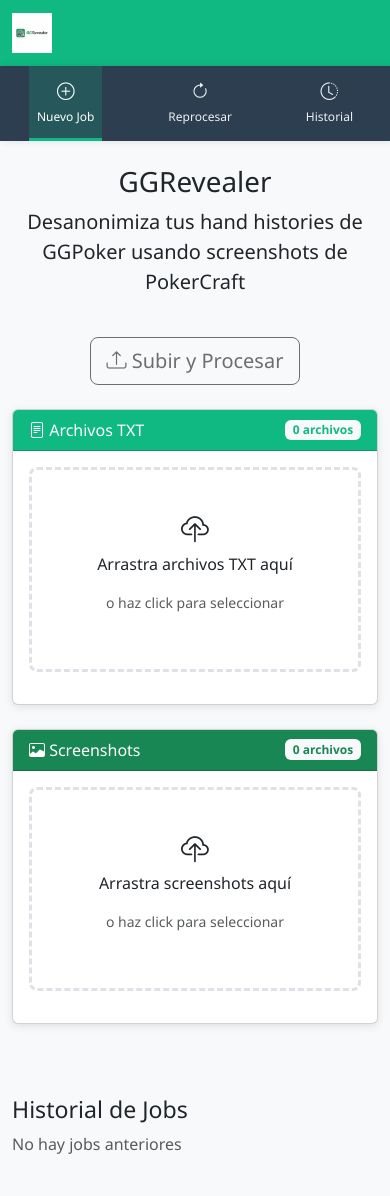
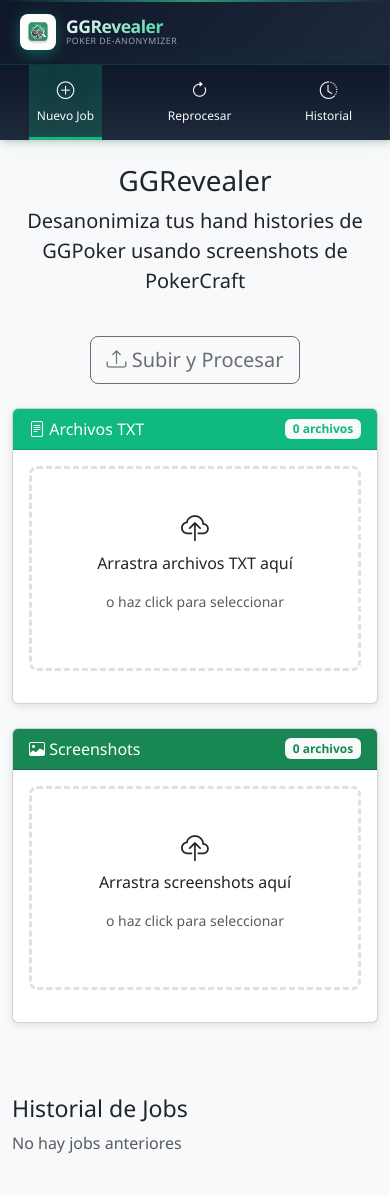
Before and after one commit to clickmediapropy/ggrevealer-3-repl, a FastAPI app: page /app in a window 390 px wide. After the commit the page ends 1153 px from the top, so only its background shows below. Run offline with FastAPI, Linux system fonts and the light colour scheme; data that the repository does not hold is empty; some libraries are stand-ins or nearby versions.

Commit message:
Implement premium dark navbar design with gradients and glow effects
- Add dark premium theme CSS variables (navbar-dark, brand-green-glow, etc.)
- Replace green navbar with dark slate gradient background
- Implement animated glow border at top of navbar
- Add logo container with hover effects and green glow shadows
- Create gradient text effects for brand name (white to green)
- Add subtitle "Poker De-anonymizer" with uppercase styling
- Update sidebar to match dark premium theme with gradients
- Enhance sidebar active states with inner glow
- Add responsive styles for mobile devices (768px and 576px breakpoints)
- Implement hover animations with scale and shadow effects

🤖 Generated with [Claude Code](https://claude.com/claude-code)

Co-Authored-By: Claude <noreply@anthropic.com>

```diff
--- a/static/css/styles.css
+++ b/static/css/styles.css
@@ -6,6 +6,14 @@
     --brand-green-dark: #065f46;
     --action-blue: #0d6efd;
     --action-blue-hover: #0a58ca;
+
+    /* Dark Premium Theme */
+    --navbar-dark: #0f172a;
+    --navbar-dark-alt: #1e293b;
+    --navbar-dark-lighter: #334155;
+    --brand-green-glow: #34d399;
+    --text-white: #f8fafc;
+    --text-gray: #94a3b8;
 }
 
 body {
@@ -31,17 +39,132 @@ body {
     color: white;
 }
 
-.navbar-divider {
-    color: rgba(255, 255, 255, 0.3);
-    margin: 0 15px;
-    font-weight: 300;
+/* Premium Dark Navbar */
+.navbar-premium {
+    background: linear-gradient(135deg, var(--navbar-dark) 0%, var(--navbar-dark-alt) 100%) !important;
+    box-shadow: 0 4px 20px rgba(16, 185, 129, 0.15), 0 2px 8px rgba(0, 0, 0, 0.3);
+    border-bottom: 1px solid rgba(16, 185, 129, 0.2);
+    position: relative;
+    overflow: hidden;
 }
 
-.navbar-tagline {
-    font-size: 0.85rem;
-    font-weight: 400;
-    color: rgba(255, 255, 255, 0.8);
+.navbar-premium::before {
+    content: '';
+    position: absolute;
+    top: 0;
+    left: 0;
+    right: 0;
+    height: 2px;
+    background: linear-gradient(90deg, transparent, var(--brand-green-glow), transparent);
+    animation: navbarGlowPulse 3s ease-in-out infinite;
+}
+
+@keyframes navbarGlowPulse {
+    0%, 100% {
+        opacity: 0.5;
+    }
+    50% {
+        opacity: 1;
+    }
+}
+
+.navbar-brand-premium {
+    display: flex;
+    align-items: center;
+    gap: 16px;
+    padding: 8px 12px;
+    border-radius: 12px;
+    transition: all 0.4s cubic-bezier(0.4, 0, 0.2, 1);
+    text-decoration: none;
+}
+
+.navbar-brand-premium:hover {
+    background: rgba(16, 185, 129, 0.1);
+    transform: translateY(-2px);
+}
+
+.logo-container {
+    position: relative;
+    width: 50px;
+    height: 50px;
+    display: flex;
+    align-items: center;
+    justify-content: center;
+    border-radius: 10px;
+    box-shadow: 0 4px 12px rgba(16, 185, 129, 0.3),
+                0 0 20px rgba(16, 185, 129, 0.2);
+    transition: all 0.4s cubic-bezier(0.4, 0, 0.2, 1);
+    background: rgba(255, 255, 255, 0.05);
+}
+
+.logo-container::before {
+    content: '';
+    position: absolute;
+    inset: -2px;
+    border-radius: 12px;
+    padding: 2px;
+    background: linear-gradient(135deg, var(--brand-green), var(--brand-green-glow));
+    -webkit-mask: linear-gradient(#fff 0 0) content-box, linear-gradient(#fff 0 0);
+    -webkit-mask-composite: xor;
+    mask-composite: exclude;
+    opacity: 0;
+    transition: opacity 0.4s ease;
+}
+
+.navbar-brand-premium:hover .logo-container::before {
+    opacity: 1;
+}
+
+.navbar-brand-premium:hover .logo-container {
+    box-shadow: 0 6px 24px rgba(16, 185, 129, 0.5),
+                0 0 40px rgba(16, 185, 129, 0.3);
+    transform: scale(1.05);
+}
+
+.logo-icon {
+    width: 100%;
+    height: 100%;
+    object-fit: contain;
+    border-radius: 8px;
+}
+
+.brand-text-container {
+    display: flex;
+    flex-direction: column;
+    gap: 2px;
+}
+
+.brand-text-main {
+    font-size: 1.75rem;
+    font-weight: 800;
+    letter-spacing: -0.5px;
+    background: linear-gradient(135deg, var(--text-white) 0%, var(--brand-green-glow) 100%);
+    -webkit-background-clip: text;
+    -webkit-text-fill-color: transparent;
+    background-clip: text;
+    line-height: 1;
+    transition: all 0.3s ease;
+}
+
+.navbar-brand-premium:hover .brand-text-main {
+    background: linear-gradient(135deg, var(--brand-green-glow) 0%, var(--text-white) 100%);
+    -webkit-background-clip: text;
+    -webkit-text-fill-color: transparent;
+    background-clip: text;
+}
+
+.brand-text-sub {
+    font-size: 0.7rem;
+    font-weight: 500;
+    color: var(--text-gray);
     letter-spacing: 0.5px;
+    text-transform: uppercase;
+    line-height: 1;
+    transition: color 0.3s ease;
+}
+
+.navbar-brand-premium:hover .brand-text-sub {
+    color: var(--brand-green-glow);
 }
 
 .bg-brand {
@@ -465,14 +588,15 @@ body {
 
 .sidebar {
     width: 240px;
-    background-color: #2c3e50;
-    color: #ecf0f1;
+    background: linear-gradient(180deg, var(--navbar-dark) 0%, var(--navbar-dark-alt) 100%);
+    color: var(--text-white);
     flex-shrink: 0;
     position: sticky;
     top: 0;
     height: calc(100vh - 56px);
     overflow-y: auto;
-    box-shadow: 2px 0 8px rgba(0, 0, 0, 0.1);
+    box-shadow: 2px 0 8px rgba(0, 0, 0, 0.3), -2px 0 20px rgba(16, 185, 129, 0.1);
+    border-right: 1px solid rgba(16, 185, 129, 0.15);
 }
 
 .sidebar-header {
@@ -485,7 +609,7 @@ body {
     font-size: 0.9rem;
     text-transform: uppercase;
     letter-spacing: 1px;
-    color: #95a5a6;
+    color: var(--text-gray);
 }
 
 .sidebar-nav {
@@ -497,7 +621,7 @@ body {
     align-items: center;
     gap: 12px;
     padding: 12px 20px;
-    color: #ecf0f1;
+    color: var(--text-white);
     text-decoration: none;
     transition: all 0.3s ease;
     border-left: 3px solid transparent;
@@ -505,13 +629,15 @@ body {
 
 .sidebar-link:hover {
     background-color: rgba(255, 255, 255, 0.05);
-    color: #fff;
+    color: var(--text-white);
+    border-left-color: rgba(16, 185, 129, 0.3);
 }
 
 .sidebar-link.active {
     background-color: rgba(16, 185, 129, 0.2);
-    border-left-color: #10b981;
-    color: #fff;
+    border-left-color: var(--brand-green);
+    color: var(--text-white);
+    box-shadow: inset 0 0 20px rgba(16, 185, 129, 0.1);
 }
 
 .sidebar-link i {
@@ -532,7 +658,7 @@ body {
     font-size: 0.8rem;
     text-transform: uppercase;
     letter-spacing: 0.5px;
-    color: #95a5a6;
+    color: var(--text-gray);
     margin-bottom: 10px;
 }
 
@@ -585,7 +711,7 @@ body {
 
 .recent-job-date {
     font-size: 0.75rem;
-    color: #95a5a6;
+    color: var(--text-gray);
     margin-top: 4px;
 }
 
@@ -669,11 +795,6 @@ body {
         font-size: 1.5rem;
     }
 
-    .navbar-tagline,
-    .navbar-divider {
-        display: none;
-    }
-
     .sidebar-nav {
         display: flex;
         justify-content: space-around;
@@ -702,4 +823,43 @@ body {
     .sidebar-divider {
         display: none;
     }
+
+    /* Premium Navbar Mobile Adjustments */
+    .navbar-brand-premium {
+        padding: 6px 8px;
+        gap: 12px;
+    }
+
+    .logo-container {
+        width: 40px;
+        height: 40px;
+    }
+
+    .brand-text-main {
+        font-size: 1.25rem;
+    }
+
+    .brand-text-sub {
+        font-size: 0.6rem;
+    }
 }
+
+/* Extra small devices (< 576px) */
+@media (max-width: 576px) {
+    .brand-text-main {
+        font-size: 1.1rem;
+    }
+
+    .brand-text-sub {
+        font-size: 0.55rem;
+    }
+
+    .logo-container {
+        width: 36px;
+        height: 36px;
+    }
+
+    .navbar-brand-premium {
+        gap: 10px;
+    }
+}
--- a/templates/index.html
+++ b/templates/index.html
@@ -15,12 +15,16 @@
     <link rel="apple-touch-icon" sizes="180x180" href="/static/images/apple-touch-icon.png">
 </head>
 <body>
-    <nav class="navbar navbar-dark bg-brand">
+    <nav class="navbar navbar-dark navbar-premium">
         <div class="container-fluid">
-            <a class="navbar-brand d-flex align-items-center" href="/app">
-                <img src="/static/images/logo-horizontal.png" alt="GGRevealer" height="40" class="me-3">
-                <span class="navbar-divider">|</span>
-                <span class="navbar-tagline">Poker Hand De-anonymizer</span>
+            <a class="navbar-brand-premium" href="/app">
+                <div class="logo-container">
+                    <img src="/static/images/logo-icon.png" alt="GGRevealer" class="logo-icon">
+                </div>
+                <div class="brand-text-container">
+                    <span class="brand-text-main">GGRevealer</span>
+                    <span class="brand-text-sub">Poker De-anonymizer</span>
+                </div>
             </a>
         </div>
     </nav>
```
